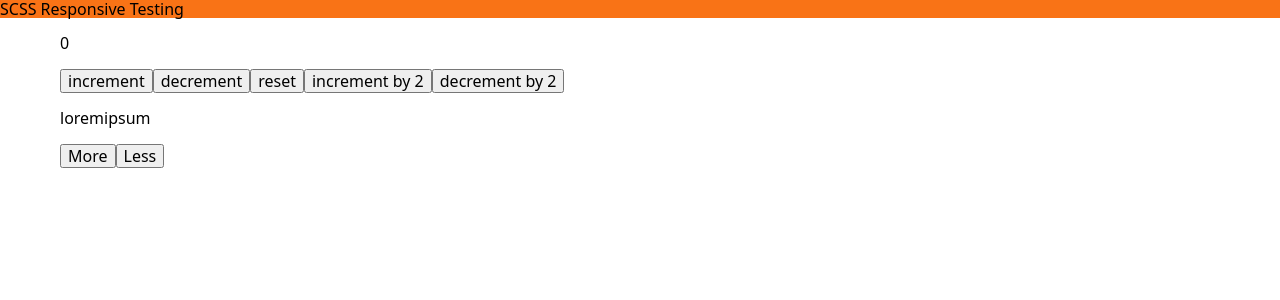
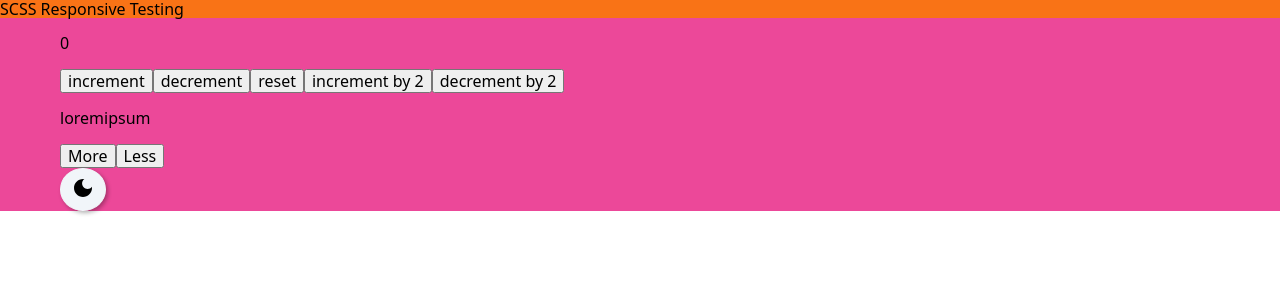
Before and after one commit to levietanh0001/nhatot-clone, a React (Create React App) app: page / in a window 1280 px wide. Shown: the top 300 px of the page. Built offline with nearby package versions, Linux system fonts and the light colour scheme.

Commit message:
add toggle theme button

```diff
--- a/src/App.scss
+++ b/src/App.scss
@@ -1,2 +1,30 @@
 @import "normalize.css";
 @import "./styles/scss/index";
+
+
+:root {
+  --white: #f1f5f9;
+  --gray: #9ca3af;
+  --black: #000000;
+  --red: #dc2626;
+  --orange: #f97316;
+  --yellow: #fbbf24;
+  --green: #16a34a;
+  --blue: #3b82f6;
+  --purple: #a855f7;
+  --pink: #ec4899;
+
+  --app-background-color: var(--pink);
+  --toggle-theme-btn-bg-color: var(--white);
+  --toggle-theme-btn-border-color: var(--white);
+}
+
+.dark {
+  --app-background-color: var(--blue);
+  --toggle-theme-btn-bg-color: var(--black);
+  --toggle-theme-btn-border-color: var(--black);
+}
+
+.App {
+  background-color: var(--app-background-color);
+}
--- a/src/App.tsx
+++ b/src/App.tsx
@@ -2,6 +2,7 @@ import "./App.scss";
 import Counter from "./components/counter/Counter";
 import Lorem from "./components/lorem/Lorem";
 import ResponsiveTesting from "./components/testing/ResponsiveTesting";
+import ToggleThemeButton from './components/button/ToggleThemeButton';
 
 
 function App() {
@@ -10,6 +11,7 @@ function App() {
     <div className="container">
       <Counter />
       <Lorem />
+      <ToggleThemeButton />
     </div>
   </div>;
 }
--- /dev/null
+++ b/src/components/button/ToggleThemeButton.module.scss
@@ -0,0 +1,15 @@
+.toggle-theme-btn {
+  padding: 7px 10px;
+  border: 1px solid var(--toggle-theme-btn-border-color);
+  border-radius: 50%;
+  background-color: var(--toggle-theme-btn-bg-color);
+  transition-delay: 0;
+  box-shadow: 2px 2px 4px 0px rgba(0 0 0 / 30%);
+  &:hover {
+    scale: 1.05;
+  };
+  &:active {
+    box-shadow: 0;
+    translate: 0 1px;
+  };
+}
--- /dev/null
+++ b/src/components/button/ToggleThemeButton.tsx
@@ -0,0 +1,58 @@
+import React, { useEffect, useState } from "react";
+import LightModeIcon from "@mui/icons-material/LightMode";
+import DarkModeIcon from "@mui/icons-material/DarkMode";
+import { IconButton } from "@mui/material";
+import styles from "./ToggleThemeButton.module.scss";
+import clsx from "clsx";
+
+
+const ToggleThemeButton = () => {
+
+  const [darkTheme, setDarkTheme] = useState<boolean>(
+    () => localStorage.getItem("darkTheme") === 'true'? true: false
+  );
+
+  useEffect(() => {
+    const prefersDarkTheme = window.matchMedia(
+      "(prefers-color-scheme: dark)"
+    ).matches;
+    if (prefersDarkTheme) {
+      document.body.classList.add("dark");
+      setDarkTheme(true);
+    }
+  }, []);
+
+  useEffect(() => {
+    if (darkTheme) {
+      document.body.classList.add("dark");
+      localStorage.setItem('darkTheme', 'true');
+    } else {
+      document.body.classList.remove("dark");
+      localStorage.setItem('darkTheme', 'false');
+    }
+  }, [darkTheme]);
+
+  const handleToggleTheme = () => {
+    setDarkTheme(!darkTheme);
+  };
+
+  const classes = clsx(styles["toggle-theme-btn"]);
+
+  return (
+    <div>
+      <button
+        className={classes}
+        // disableRipple
+        onClick={handleToggleTheme}
+      >
+        {darkTheme ? (
+          <LightModeIcon sx={{ color: "white" }} />
+        ) : (
+          <DarkModeIcon sx={{ color: "black" }} />
+        )}
+      </button>
+    </div>
+  );
+};
+
+export default ToggleThemeButton;
```
